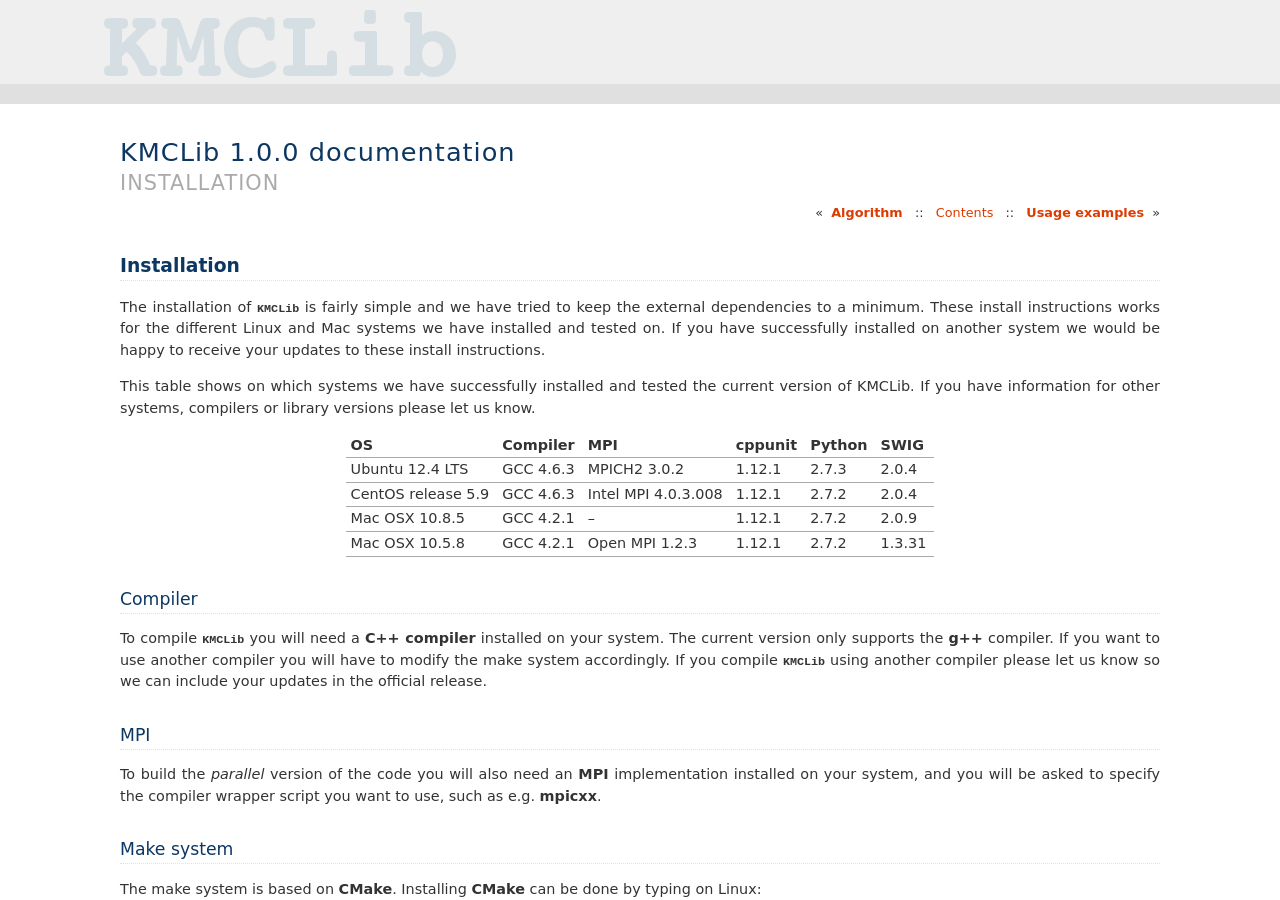
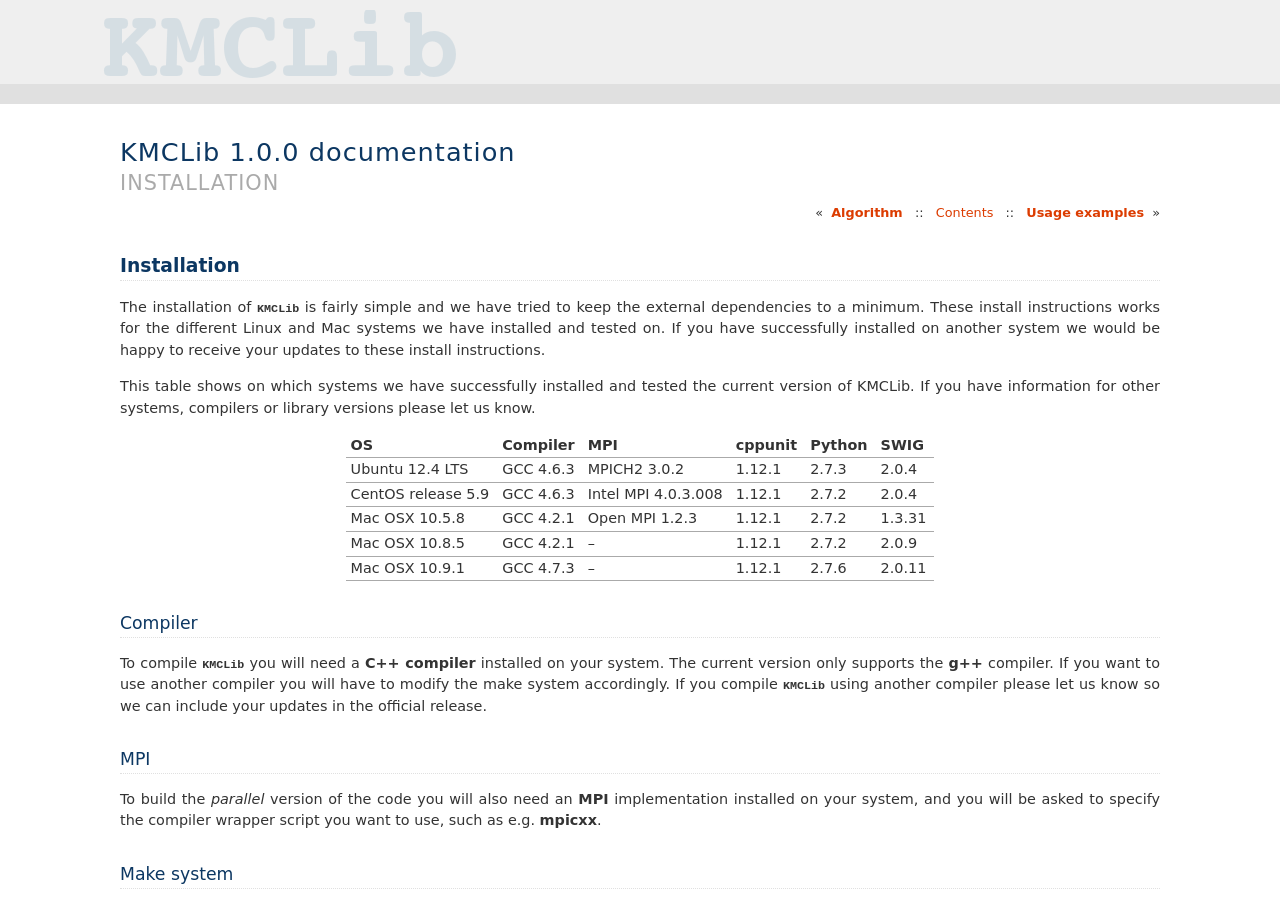
Before and after one commit to leetmaa/KMCLib, a Sphinx documentation site: the page built from python/doc/source/install.rst, in a window 1280 px wide and 900 px high. Built offline with Sphinx 7.4.7, drawn with Linux system fonts in a browser that asks for light colours; formulas are drawn with MathJax 3.

Commit message:
Misc #0000: Manual update.

```diff
--- a/python/doc/source/install.rst
+++ b/python/doc/source/install.rst
@@ -21,9 +21,11 @@ let us know.
 +--------------------+------------+---------------------+-----------+------------+------------+
 | CentOS release 5.9 | GCC 4.6.3  | Intel MPI 4.0.3.008 | 1.12.1    | 2.7.2      | 2.0.4      |
 +--------------------+------------+---------------------+-----------+------------+------------+
+| Mac OSX 10.5.8     | GCC 4.2.1  | Open MPI 1.2.3      | 1.12.1    | 2.7.2      | 1.3.31     |
++--------------------+------------+---------------------+-----------+------------+------------+
 | Mac OSX 10.8.5     | GCC 4.2.1  | --                  | 1.12.1    | 2.7.2      | 2.0.9      |
 +--------------------+------------+---------------------+-----------+------------+------------+
-| Mac OSX 10.5.8     | GCC 4.2.1  | Open MPI 1.2.3      | 1.12.1    | 2.7.2      | 1.3.31     |
+| Mac OSX 10.9.1     | GCC 4.7.3  | --                  | 1.12.1    | 2.7.6      | 2.0.11     |
 +--------------------+------------+---------------------+-----------+------------+------------+
 
 
```
